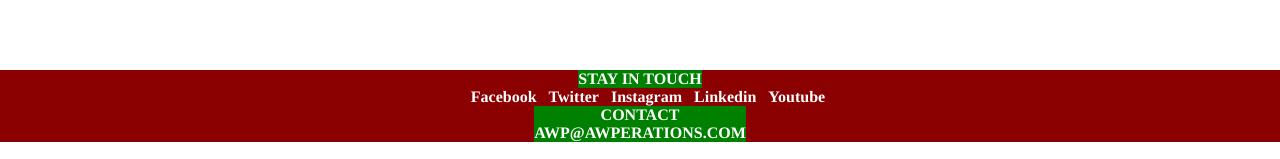
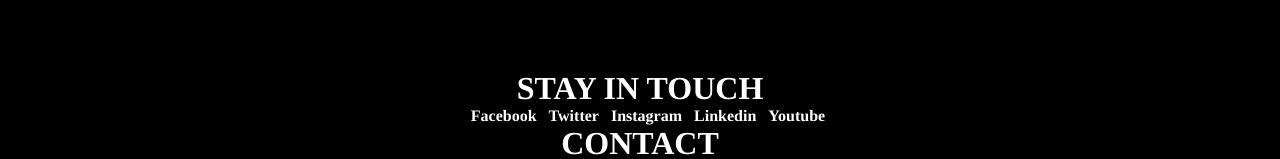
Before and after one commit to VinceRyanGarcia/awp, a React (Create React App) app: page / in a window 1280 px wide. Shown: the part 1320-1479 px from the top of the page. Built offline with nearby package versions, Linux system fonts and the light colour scheme.

Commit message:
colors changed

```diff
--- a/src/Footer/Footer.js
+++ b/src/Footer/Footer.js
@@ -17,8 +17,7 @@
                 <a href="https://www.youtube.com/Iamawp">Youtube</a>
             </Nav>
             <Stay>
-            CONTACT<br></br>
-            AWP@AWPERATIONS.COM
+            CONTACT
             </Stay>
         </Header>
         </>
@@ -32,18 +31,18 @@
     flex-direction:column;
     justify-content:center;
     align-items:center;
-    background-color:darkred;
+    background-color:black;
     height:3vh
     font-family:Arial, Helvetica, sans-serif;
 `
 
 const Stay = styled.div`
     display:flex;
-    text-align:center;
+    text-align:Center;
     font-family:'times';
     font-weight:bold;
     justify-content:center;
-    background-color:green;
+    font-size:2em;
 `
 
 const Nav = styled.a`
--- a/src/Player/Player.js
+++ b/src/Player/Player.js
@@ -1,18 +1,23 @@
 import React from 'react'
 import ReactPlayer from 'react-player'
+import styled from 'styled-components'
 
 export default function Player() {
     return (
-        <div>
+        <Media>
             <center>
                 <h1>AWPERATION - HQ</h1>
                 <ReactPlayer
                     url='https://www.youtube.com/watch?v=3WLcI1uSMdI&list=PLvy4Kx3QEN5QEHxhS9DEa5_D16aMyE5zO'
                     loop="true"
-                    width="100%"
+                    width="70vw"
                     height="500px"
                    />
             </center>
-        </div>
+        </Media>
     )
 }
+
+const Media = styled.div`
+background-color:black;
+`
```
